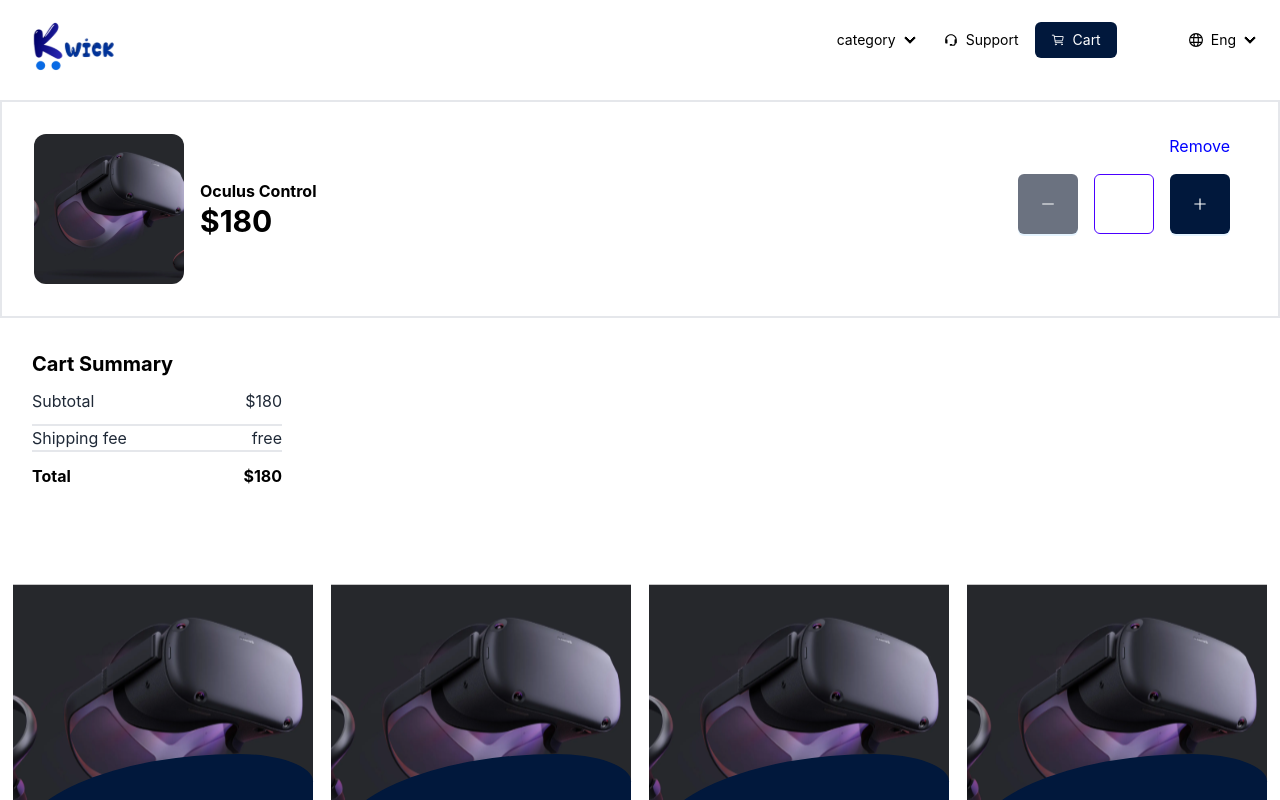
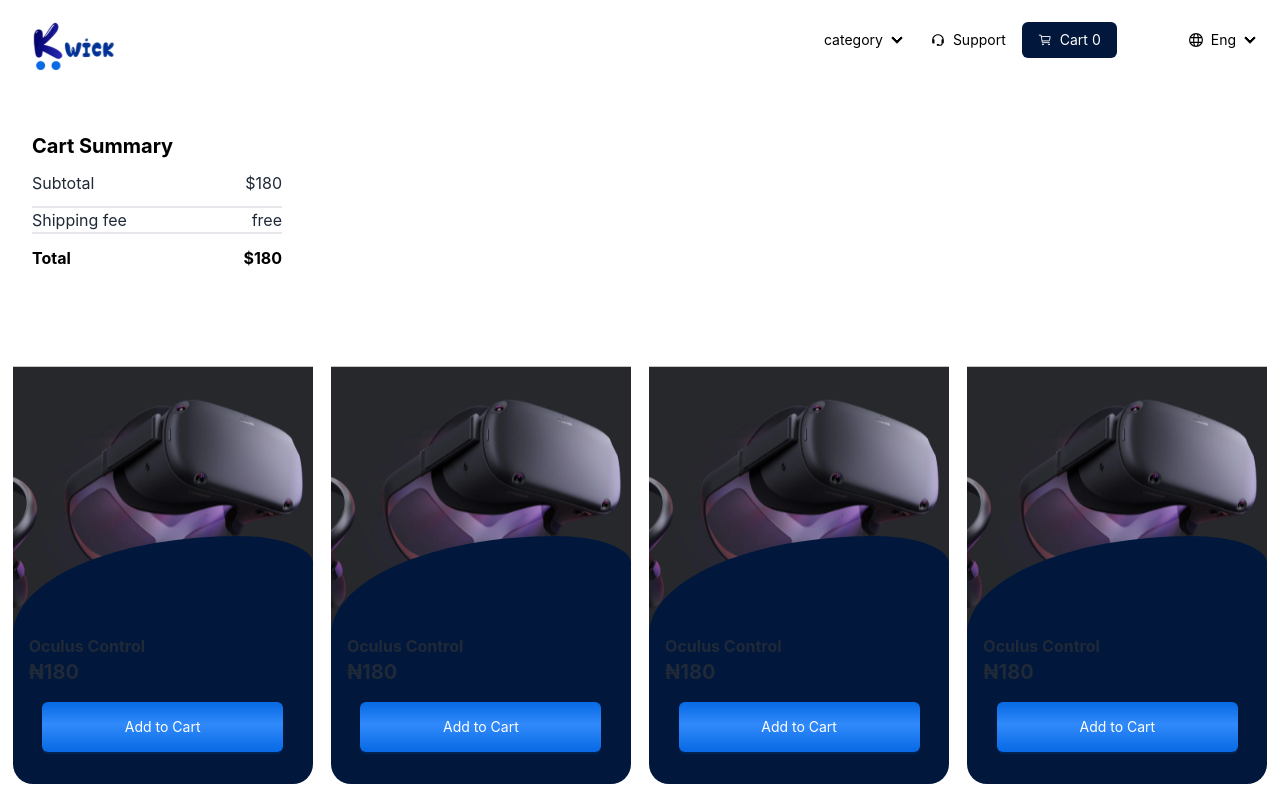
Before and after one commit to romeoscript/kwicky, a React (Vite) app: page /cart in a window 1280 px wide. Shown: the top 800 px of the page. Built offline with nearby package versions, Linux system fonts and the light colour scheme.

Commit message:
add items to cart

```diff
--- a/src/components/ProductCard.tsx
+++ b/src/components/ProductCard.tsx
@@ -1,11 +1,13 @@
 import { CiStar } from "react-icons/ci";
 import { FaStar } from "react-icons/fa";
 import { IoMdStarHalf } from "react-icons/io";
-import ali from '../assets/ali.svg'
+
 import { Button } from 'antd'
 import React from "react";
+import { useCart } from "../context/cartContext";
 
 interface cardprops {
+    id:number
     name: string;
     img: string;
     price: number;
@@ -13,8 +15,14 @@
     total: number;
 }
 
-const ProductCard: React.FC<cardprops> = ({ name, img, price, rating, total }) => {
-    console.log(rating);
+const ProductCard: React.FC<cardprops> = ({id, name, img, price, rating, total }) => {
+    const { addToCart } = useCart();
+
+  const handleAddToCart = () => {
+    const product = { id,name, img, price, rating, total };
+    addToCart(product);
+  };
+
 
     const renderStars = (rating: number) => {
         let stars = [];
@@ -47,7 +55,7 @@
                     {/* {renderStars(rating)} */}
                     {/* <span className="text-white">({total})</span></p> */}
                 <h2 className="md:text-xl font-bold">&#8358;{price}</h2>
-                <Button className='w-[90%] button_linear my-[1rem] mx-auto block md:h-[50px] ' type="primary">Add to Cart</Button>
+                <Button className='w-[90%] button_linear my-[1rem] mx-auto block md:h-[50px] ' type="primary" onClick={handleAddToCart}>Add to Cart</Button>
             </figure>
         </div>
     )
--- a/src/components/navbar.tsx
+++ b/src/components/navbar.tsx
@@ -12,8 +12,11 @@
 import { RiSearch2Line } from "react-icons/ri";
 import { useState } from 'react';
 import { motion } from 'framer-motion'
+import { useCart } from '../context/cartContext';
+import { Link } from 'react-router-dom';
 
 const Navbar = () => {
+    const { cartItems } = useCart()
     const [mobile, setMobile] = useState(false)
 
     const showMobile = () => {
@@ -76,8 +79,8 @@
                         </li>
 
                         <li className='max-md:hidden' ><a> <BiSupport />Support</a></li>
-                        <li className='bg-[#01183C] text-white rounded-md '><a><IoCartOutline />Cart</a></li>
-
+                        <Link to='/cart'> <li className='bg-[#01183C] text-white rounded-md '><a><IoCartOutline />Cart {cartItems.length} </a></li>
+                        </Link>
 
                         <li className='ml-[3.5rem] max-md:hidden'>
                             <details>
@@ -96,12 +99,12 @@
             </div>
             {mobile &&
                 <motion.div
-                initial="hidden"
-                animate="visible"
-                exit='hidden'
-                variants={mobileMenuVariants}
-                transition={{duration: 0.3}}
-                className=' bg-[blue] flex flex-col gap-8 text-white absolute w-full  p-[1.5rem]' style={{ zIndex: 200 }}>
+                    initial="hidden"
+                    animate="visible"
+                    exit='hidden'
+                    variants={mobileMenuVariants}
+                    transition={{ duration: 0.3 }}
+                    className=' bg-[blue] flex flex-col gap-8 text-white absolute w-full  p-[1.5rem]' style={{ zIndex: 200 }}>
                     <div className='flex items-center justify-between gap-2 mb-[1rem]'>
                         <a className="btn btn-ghost text-xl">    <img src={logo} className='h-[60px]' alt="" /></a>
                         <IoMdClose className="text-2xl cursor-pointer" onClick={showMobile} />
--- /dev/null
+++ b/src/context/cartContext.tsx
@@ -0,0 +1,43 @@
+import React, { createContext, useState, useContext, ReactNode } from 'react';
+
+// Define the structure of the product object
+interface Product {
+    id: number;
+    name: string;
+    image: string;
+    price: number;
+    rating: number;
+    total: number;
+  // Add other product properties as needed
+}
+
+// Define the structure of the context
+interface CartContextType {
+  cartItems: Product[];
+  addToCart: (product: Product) => void;
+}
+
+// Create the context with a default value
+const CartContext = createContext<CartContextType>({ cartItems: [], addToCart: () => {} });
+
+// Custom hook for using the cart context
+export const useCart = () => useContext(CartContext);
+
+// CartProvider component with TypeScript
+interface CartProviderProps {
+  children: ReactNode;
+}
+
+export const CartProvider: React.FC<CartProviderProps> = ({ children }) => {
+  const [cartItems, setCartItems] = useState<Product[]>([]);
+
+  const addToCart = (product: Product) => {
+    setCartItems([...cartItems, product]);
+  };
+
+  return (
+    <CartContext.Provider value={{ cartItems, addToCart }}>
+      {children}
+    </CartContext.Provider>
+  );
+};
--- a/src/main.tsx
+++ b/src/main.tsx
@@ -3,12 +3,15 @@
 import App from './App.tsx'
 import './index.css'
 import { BrowserRouter } from 'react-router-dom'
+import { CartProvider } from './context/cartContext.tsx'
 //import CookieConsent from 'react-cookie-consent'
 
 ReactDOM.createRoot(document.getElementById('root')!).render(
   <React.StrictMode>
-   <BrowserRouter>
-      <App />
+    <BrowserRouter>
+      <CartProvider>
+        <App />
+      </CartProvider>
       {/* <CookieConsent debug={true}>
         this site day use cookies
       </CookieConsent> */}
--- a/src/pages/Cart.tsx
+++ b/src/pages/Cart.tsx
@@ -4,29 +4,57 @@
 import oculus from '../assets/oculus.svg'
 import { Button } from 'antd'
 import { PlusOutlined, MinusOutlined } from '@ant-design/icons';
+import { useCart } from '../context/cartContext';
+
+interface CartItem {
+    id: number;
+    name: string;
+    image: string;
+    price: number;
+    rating: number;
+    total: number;
+}
+
+// Define the type for aggregated cart items
+interface AggregatedCartItem extends CartItem {
+    quantity: number;
+}
 
 const Cart = () => {
+    const { cartItems } = useCart()
+
+    const aggregatedCartItems: Record<number, AggregatedCartItem> = cartItems.reduce((acc: Record<number, AggregatedCartItem>, item: CartItem) => {
+        if (acc[item.id]) {
+            acc[item.id].quantity += 1;
+        } else {
+            acc[item.id] = { ...item, quantity: 1 };
+        }
+        return acc;
+    }, {});
+
     return (
         <Layout>
+
                 <div className='pt-[100px] mb-[3rem] '>
-
-                <aside className='flex items-start justify-between p-[2rem] border-2'>
-                    <figure className='flex items-center gap-4 '>
-                        <img src={oculus} alt="" className='md:w-[150px] md:h-[150px] h-[80px] w-[80px] rounded-xl object-cover' />
-                        <aside className='font-bold text-black capitalize '>
-                            oculus control  <br />
-                            <span className='md:text-3xl'>$180</span>
+                {Object.values(aggregatedCartItems).map((item, index) => (
+                    <aside className='flex items-start justify-between p-[2rem] border-2' key={index}>
+                        <figure className='flex items-center gap-4'>
+                            <img src={item.image} alt="" className='md:w-[150px] md:h-[150px] h-[80px] w-[80px] rounded-xl object-cover' />
+                            <aside className='font-bold text-black capitalize'>
+                                {item.name} <br />
+                                <span className='md:text-3xl'>&#8358;{item.price}</span>
                             </aside>
                         </figure>
                         <figure>
                             <p className='text-right px-[1rem] text-[blue] cursor-pointer'>Remove</p>
-                    <aside className=' flex gap-4 p-[1rem]'>
-                        <Button type="primary" className='h-[60px] bg-gray-500 important rounded-md ' icon={<MinusOutlined />} />
-                        <input type="text"  className="input rounded-md bg-white input-bordered input-primary w-[30px] text-center p-0 h-[30px] md:w-[60px] md:h-[60px] max-w-xs" />
+                            <aside className='flex gap-4 p-[1rem]'>
+                                <Button type="primary" className='h-[60px] bg-gray-500 important rounded-md' icon={<MinusOutlined />} />
+                                <input type="text" value={item.quantity} className="input rounded-md bg-white input-bordered input-primary w-[30px] text-center p-0 h-[30px] md:w-[60px] md:h-[60px] max-w-xs" readOnly />
                                 <Button type="primary" className='md:w-[60px] md:h-[60px] bg-[#01183C] important rounded-md' icon={<PlusOutlined className='text-xs' />} />
                             </aside>
                         </figure>
                     </aside>
+                ))}
                     <aside className='w-[250px] m-[2rem]'>
                         <p className='mb-[0.7rem] text-xl font-bold text-black' >Cart Summary</p>
                         <p className='flex justify-between'><span>Subtotal</span> <span>$180</span></p>
@@ -35,6 +63,8 @@
 
                     </aside>
                 </div>
+
+
             <div className='my-[3rem] grid md:grid-cols-4 grid-cols-2 md:gap-[2%] gap-8 w-full overflow-auto p-[1rem] place-items-center'>
                 <ProductCard name="Oculus Control"
                     img={oculus}
--- a/src/pages/Home.tsx
+++ b/src/pages/Home.tsx
@@ -11,9 +11,9 @@
     id: number;
     name: string;
     get_image: string;
-    image1:string;
-    image2:string;
-    image3:string;
+    image1: string;
+    image2: string;
+    image3: string;
     price: number;
     category: number;
 };
@@ -47,15 +47,16 @@
                     </div>
                     <div className='mb-[3rem] grid md:grid-cols-4 gap-4 grid-cols-2 gap-2 p-[1rem] place-items-center'>
                         {products.map((product: Product) => (
-                            <Link to={`/product/${product.id}`} key={product.id}>
+
                             <ProductCard
+                                id={product.id}
                                 name={product.name}
                                 img={product.image1}
                                 price={product.price}
                                 rating={4}
                                 total={120}
                             />
-                            </Link>
+
                         ))}
                     </div>
                 </React.Fragment>
--- a/src/pages/Productpage.tsx
+++ b/src/pages/Productpage.tsx
@@ -19,7 +19,7 @@
   image3: string;
   price: string;
   category: number;
-  description:string;
+  description: string;
   // ... any other properties that a product might have
 }
 
@@ -70,7 +70,6 @@
               Add to Cart
             </Button>
           </figure>
-
 
           <figure className=" min-h-[50px] md:w-[90%]  mx-auto">
             <h1 className="text-2xl font-bold my-[1rem]">Product Description </h1>
```
Lines whose indentation alone changed are shown as unchanged.
